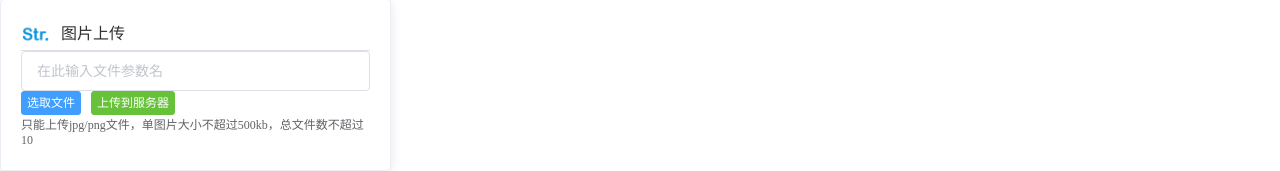
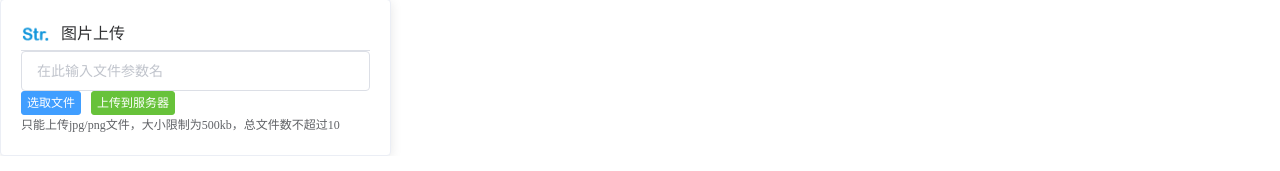
Before and after one commit to QingXuDw/apitest, a Vue app: page /#/apiTest in a window 1280 px wide. Shown: the part 1390-1561 px from the top of the page. Built offline with nearby package versions, Linux system fonts and the light colour scheme; what vue-quill-editor would draw is missing.

Commit message:
上传功能与图片显示联动

```diff
--- a/src/main.js
+++ b/src/main.js
@@ -16,7 +16,7 @@ axios.defaults.withCredentials = false
 axios.defaults.crossDomain = true
 
 
-Vue.prototype.$http = axios
+Vue.prototype.$axios = axios
 
 //全局api
 import api from './assets/config/api.js'
--- a/src/views/apiTest.vue
+++ b/src/views/apiTest.vue
@@ -223,14 +223,15 @@
             :limit="10"
             :on-exceed="fileHandleExceed"
             :file-list="fileList"
+            :name="fileParam"
             list-type="picture"
             :auto-upload="false"
-            :name="fileParam"
+            :http-request="fileUploadRequest"
           >
             <el-button class="button" slot="trigger" size="small" type="primary">选取文件</el-button>
             <el-button class="button" style="margin-left: 10px;" size="small" type="success" @click="fileUpload">上传到服务器</el-button>
             <div slot="tip" class="el-upload__tip">
-              只能上传jpg/png文件，单图片大小不超过500kb，总文件数不超过10
+              只能上传jpg/png文件，大小限制为500kb，总文件数不超过10
             </div>
           </el-upload>
         </el-card>
@@ -311,7 +312,7 @@ export default {
       this.setStorage();
     },
     async getResult() {
-      let result_temp = await this.$http.get(this.fullUrl);
+      let result_temp = await this.$axios.get(this.fullUrl);
       if (result_temp != null) {
         this.result = result_temp.data;
       }
@@ -325,7 +326,7 @@ export default {
       this.setStorage();
     },
     async postResult() {
-      let result_temp = await this.$http.post(this.fullUrl, this.paramObject);
+      let result_temp = await this.$axios.post(this.fullUrl, this.paramObject);
       if (result_temp != null) {
         this.result = result_temp.data;
       }
@@ -360,13 +361,65 @@ export default {
       this.md5Out = this.$md5(md5In);
     },
     fileHandleExceed(files, fileList) {
-      this.$message.warning(`当前限制选择 3 个文件，本次选择了 ${files.length} 个文件，共选择了 ${files.length + fileList.length} 个文件`);
+      this.$message.warning(`当前限制选择 10 个文件，本次选择了 ${files.length} 个文件，共选择了 ${files.length + fileList.length} 个文件`);
     },
     fileBeforeRemove(file, fileList) {
       return this.$confirm(`确定移除 ${ file.name }？`);
     },
     fileUpload(){
       this.$refs.upload.submit();
+    },
+    indexOfUidInUploadFiles(uid){
+      var index;
+      for (index = 0; index < this.$refs.upload.uploadFiles.length; index++) {
+        if (this.$refs.upload.uploadFiles[index].uid == uid){
+          return index;
+        }
+      }
+      return -1;
+    },
+    fileUploadRequest(param){
+      var self = this;
+      var file = param.file;
+      var isImage = (file.type.indexOf('image') != -1);
+      var isExceed = (file.size > (500 * 1024));
+      var index = this.indexOfUidInUploadFiles(file.uid);
+      console.log(index);
+      console.log(param);
+      console.log(self.$refs.upload.uploadFiles);
+      if(!isImage){
+        this.$message.error(`文件 ${file.name} 并非图片文件，上传失败`);
+        self.$refs.upload.uploadFiles[index].status = "fail";
+        return;
+      }
+      if(isExceed){
+        this.$message.error(`文件 ${file.name} 大小为 ${file.size / 1024}kb，大于500kb限制，文件上传失败`);
+        self.$refs.upload.uploadFiles[index].status = "fail";
+        return;
+      }
+      formData = new FormData();
+      formData.append(file.name, file);
+      self.$refs.upload.uploadFiles[index].percentage = 30;
+      this.$axios.post(
+        param.action,
+        formData,
+        {
+          headers: {
+            'Content-Type': 'multipart/form-data'
+          }
+        }
+      )
+      .then(function(response){
+        this.imgUrl = response.data.url;
+      })
+      .catch(function(error){
+        this.$message.error(`出现网络问题 ${error.code}，文件 ${file.name} 上传失败，请重试`);
+        self.$refs.upload.uploadFiles[index].percentage = 0;
+        return;
+      });
+      self.$refs.upload.uploadFiles[index].percentage = 100;
+      self.$refs.upload.uploadFiles[index].status = "success";
+      return;
     }
   },
 };
```
